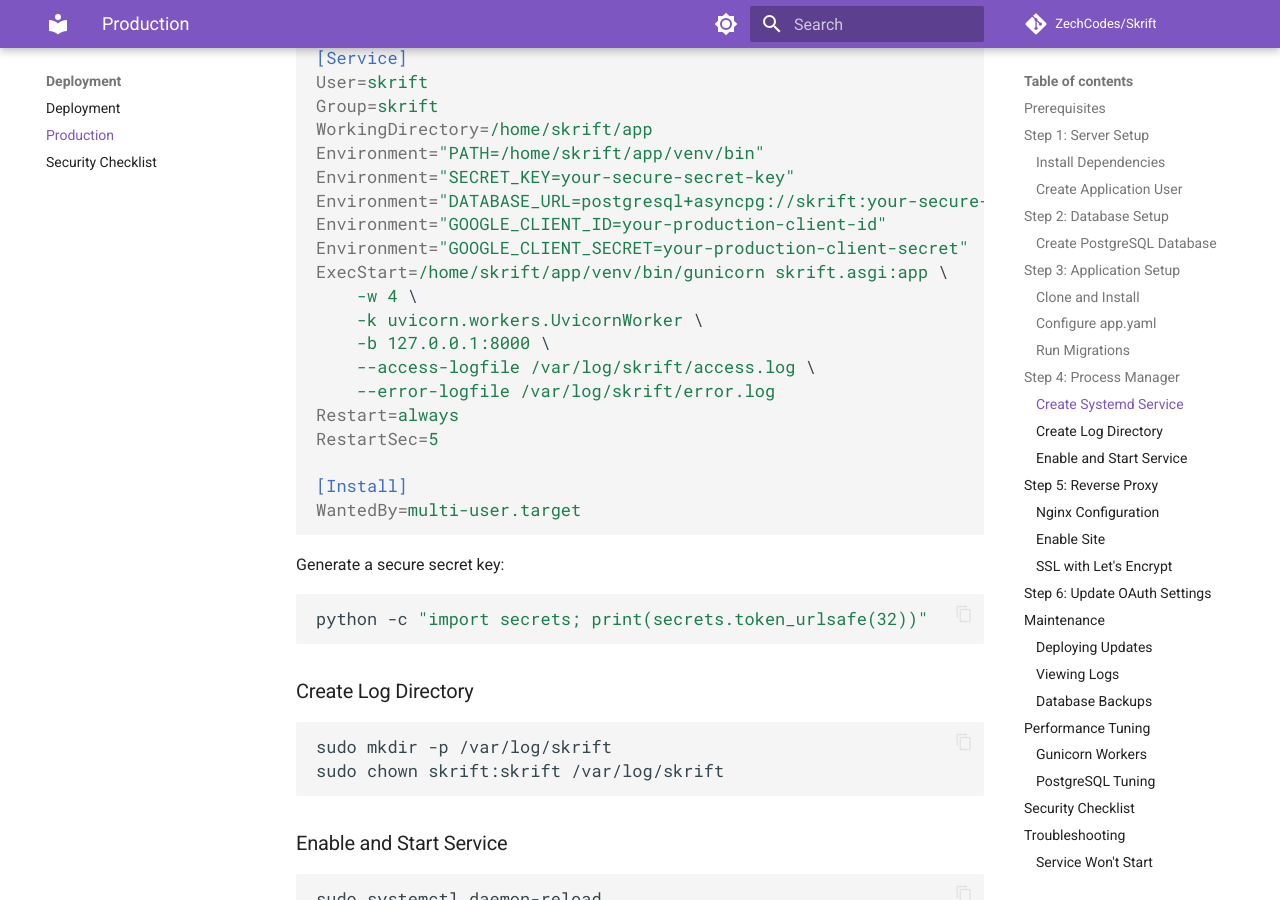
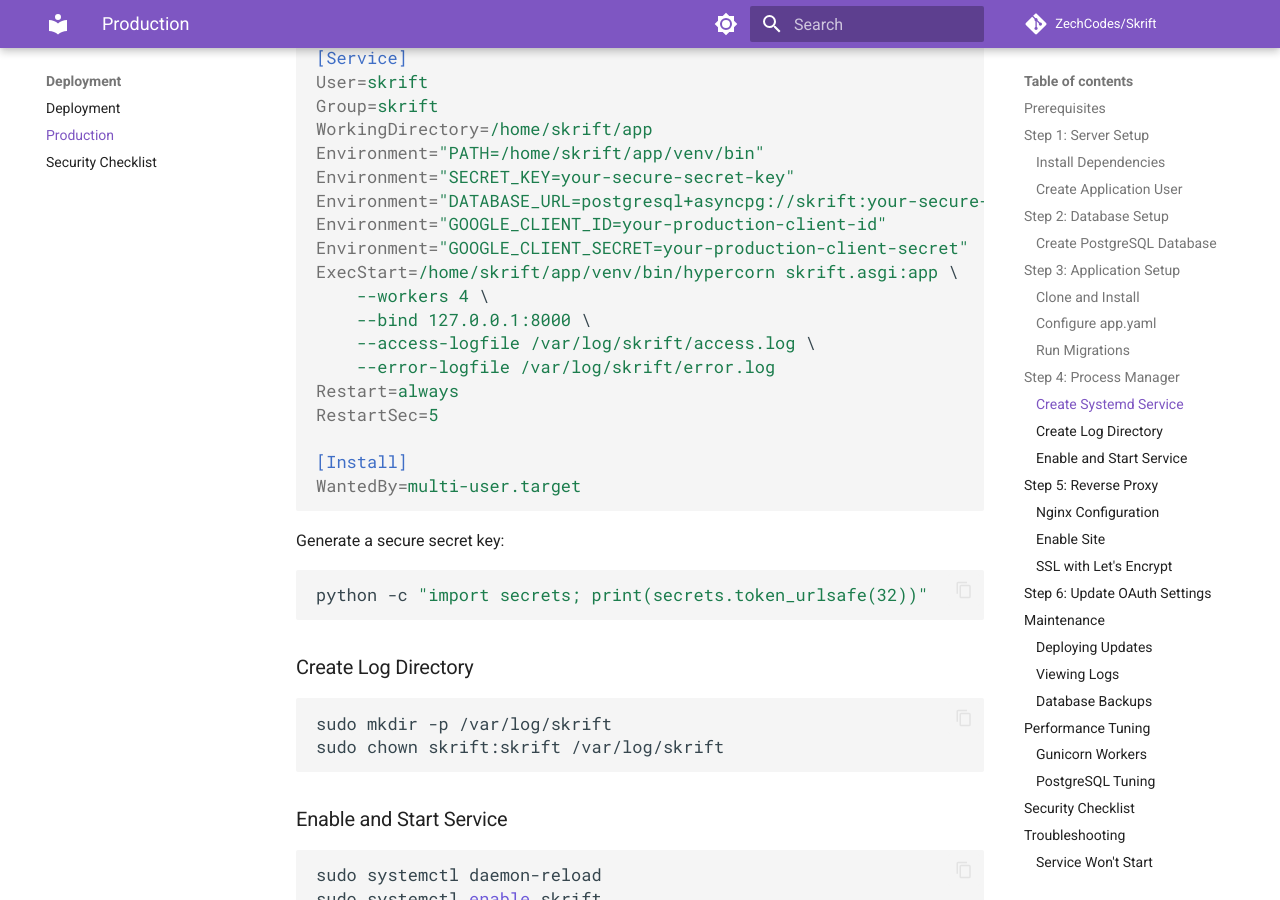
Before and after one commit to ZechCodes/Skrift, an MkDocs documentation site: the page built from docs/deployment/production.md, in a window 1280 px wide and 900 px high, scrolled down 2950 px. Built offline with MkDocs 1.6.1 and Material for MkDocs 9.7.7, drawn with Linux system fonts in a browser that asks for light colours; comment, search, counter and statistics services are not loaded.

Commit message:
Switch from Uvicorn to Hypercorn for HTTP/2 support
Replace Uvicorn with Hypercorn as the ASGI server, gaining built-in
HTTP/2 (h2c) support and native multi-worker management without
Gunicorn. Add fast-query-parsers as an explicit dependency (previously
provided by Litestar's standard extra). Update all documentation
references accordingly.

Co-Authored-By: Claude Opus 4.6 <noreply@anthropic.com>

```diff
--- a/docs/deployment/production.md
+++ b/docs/deployment/production.md
@@ -122,10 +122,9 @@ Environment="SECRET_KEY=your-secure-secret-key"
 Environment="DATABASE_URL=postgresql+asyncpg://skrift:your-secure-password@localhost:5432/skrift"
 Environment="GOOGLE_CLIENT_ID=your-production-client-id"
 Environment="GOOGLE_CLIENT_SECRET=your-production-client-secret"
-ExecStart=/home/skrift/app/venv/bin/gunicorn skrift.asgi:app \
-    -w 4 \
-    -k uvicorn.workers.UvicornWorker \
-    -b 127.0.0.1:8000 \
+ExecStart=/home/skrift/app/venv/bin/hypercorn skrift.asgi:app \
+    --workers 4 \
+    --bind 127.0.0.1:8000 \
     --access-logfile /var/log/skrift/access.log \
     --error-logfile /var/log/skrift/error.log
 Restart=always
--- a/pyproject.toml
+++ b/pyproject.toml
@@ -5,7 +5,8 @@ description = "A lightweight async Python CMS for crafting modern websites"
 readme = "README.md"
 requires-python = ">=3.13"
 dependencies = [
-    "litestar[standard,jinja,cryptography]>=2.14.0",
+    "litestar[jinja,cryptography]>=2.14.0",
+    "fast-query-parsers>=1.0.2",
     "sqlalchemy[asyncio]>=2.0.36",
     "aiosqlite>=0.20.0",
     "asyncpg>=0.30.0",
@@ -14,7 +15,7 @@ dependencies = [
     "httpx>=0.28.0",
     "pydantic-settings>=2.7.0",
     "python-dotenv>=1.0.0",
-    "uvicorn>=0.34.0",
+    "hypercorn>=0.17.0",
     "pyyaml>=6.0.0",
     "ruamel.yaml>=0.18.0",
     "markdown-it-py>=3.0.0",
```
Also changed, not shown: .claude/skills/skrift/architecture.md (+3 -2 lines), README.md (+2 -3 lines), docs/core-concepts/security-model.md (+2 -2 lines), docs/development/dummy-auth.md (+1 -1 lines), docs/reference/security-features.md (+2 -2 lines), skrift/claude_skill/architecture.md (+1 -1 lines), 3 other files.
